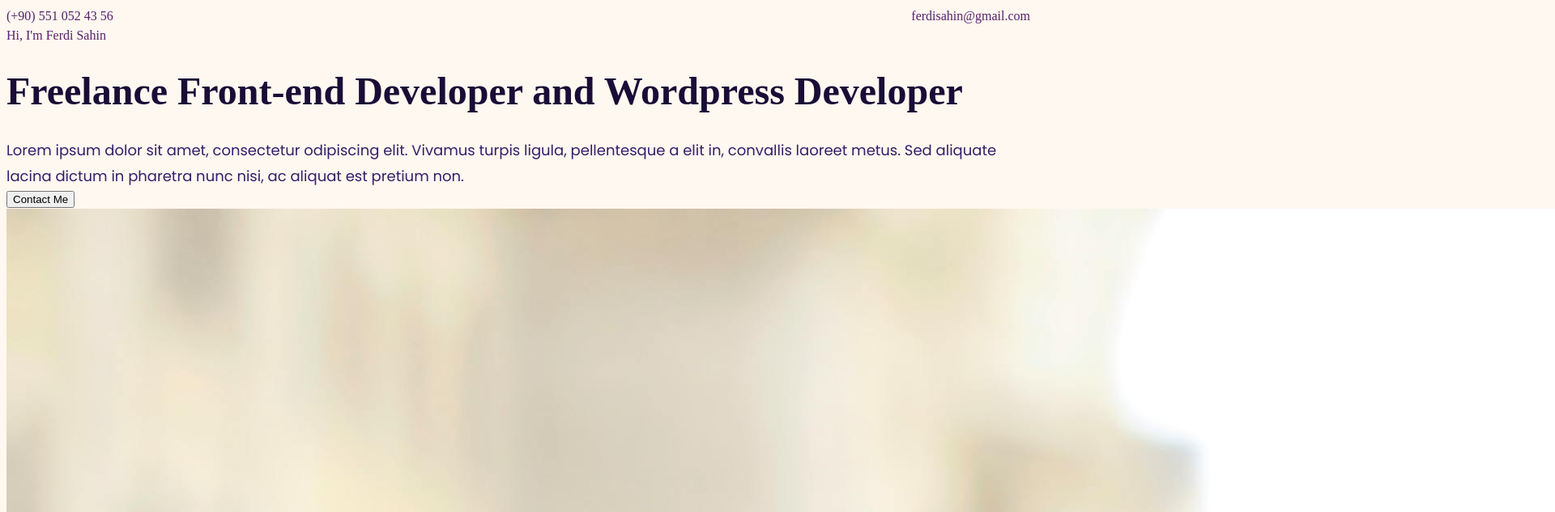
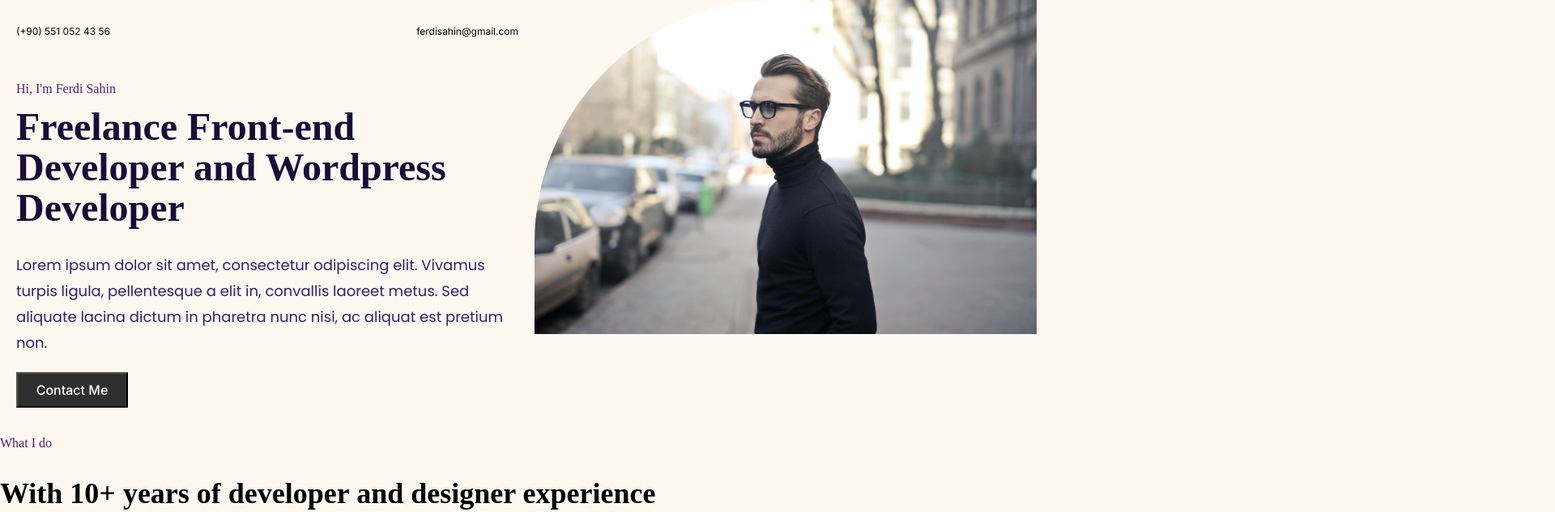
Before and after one commit to SachinJS24/Developer-Profile, a plain HTML site: page index.html in a window 1280 px wide. Shown: the top 633 px of the page at 81% size, 1920 px wide, since content can reach past the window. Drawn offline with Linux system fonts and the light colour scheme.

Commit message:
90% changes on css file for hero section

```diff
--- a/style.css
+++ b/style.css
@@ -1,6 +1,7 @@
 html {
     font-size: 16px;
 }
+
 body{
     background-color: #FFF8F0;
     font-family: 'Inter' sans-serif;
@@ -8,14 +9,20 @@ body{
     line-height: 24px;
     letter-spacing: 0cm;
     color: #55206D;
+    margin: 0;
+    padding: 0;
 }
+
 h1 {
     font-family: "League Spartan" sans-serif;
     font-size: 48px;
     font-weight: 700;
     line-height: 50px;
     color: #190D37;
+    margin-top: 10px;
+    margin-bottom: 30px;
 }
+
 h2 {
     font-family: "League Spartan" sans-serif;
     font-size: 36px;
@@ -23,6 +30,7 @@ h2 {
     line-height: 40px;
     color: #000000;
 }
+
 .bigtext {
     color: #331E6A;
     font-size: 18px;
@@ -30,3 +38,46 @@ h2 {
     font-weight: 400;
     line-height: 32px;
 }
+
+#hero-section {
+    display: flex;
+    max-width: 1440px;
+    margin; 0  auto;
+}
+
+#hero-text {
+    width: 50%;
+    padding: 32px 20px 32px 20px ;
+}
+
+#hero-image-wrapper {
+    width: 50%;
+}
+
+#hero-image {
+    width: 100%;
+    border-top-left-radius: 300px;
+}
+.small-text {
+    font-family: "Inter" , sans-serif;
+    font-size: 12px;
+    font-weight: 400;
+    line-height: 14px;
+    color: #000000;
+}
+
+#hi-and-name {
+    margin-top: 52px;
+}
+
+#contact-button {
+    background-color: #2f2f2f;
+    height: 44px;
+    width: 138px;
+    font-family: Inter;
+    font-size: 16px;
+    font-weight: 500;
+    line-height: 19px;
+    color: #ffffff;
+    margin-top: 20px;
+}
```
